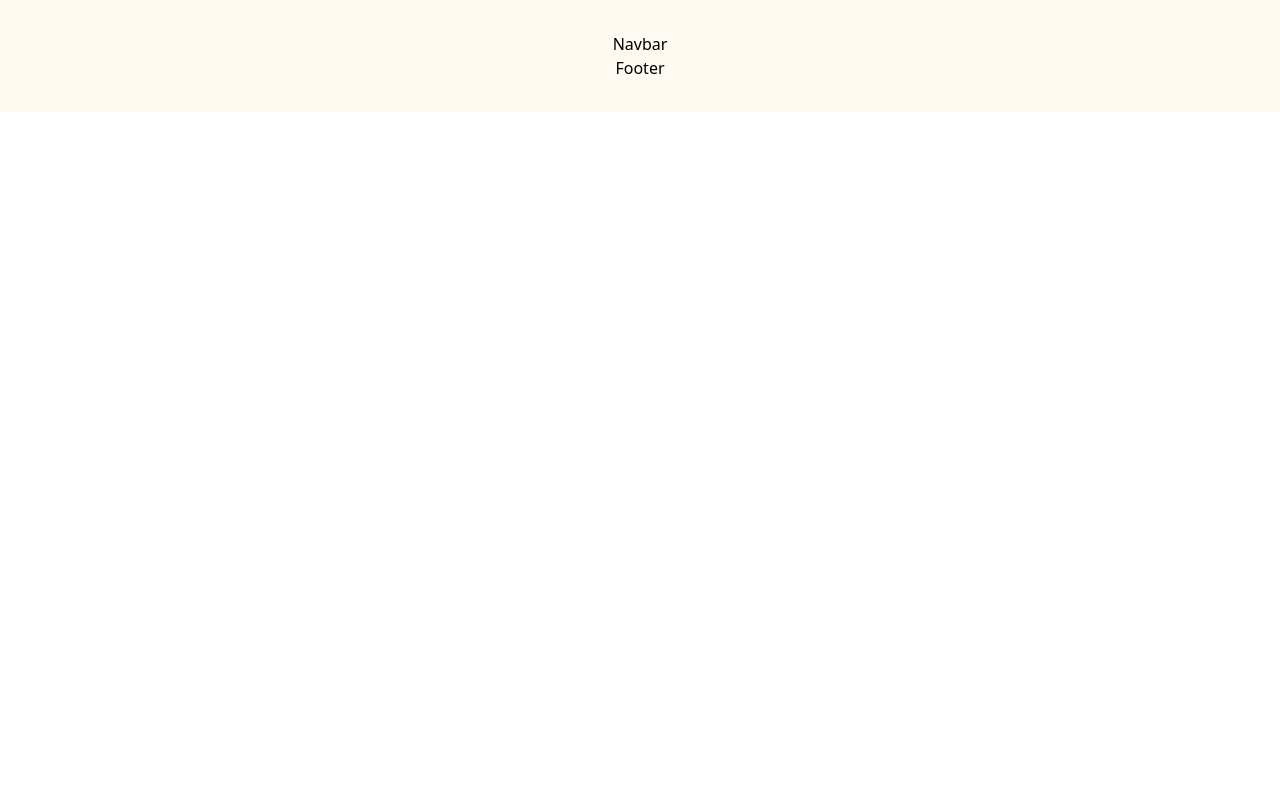
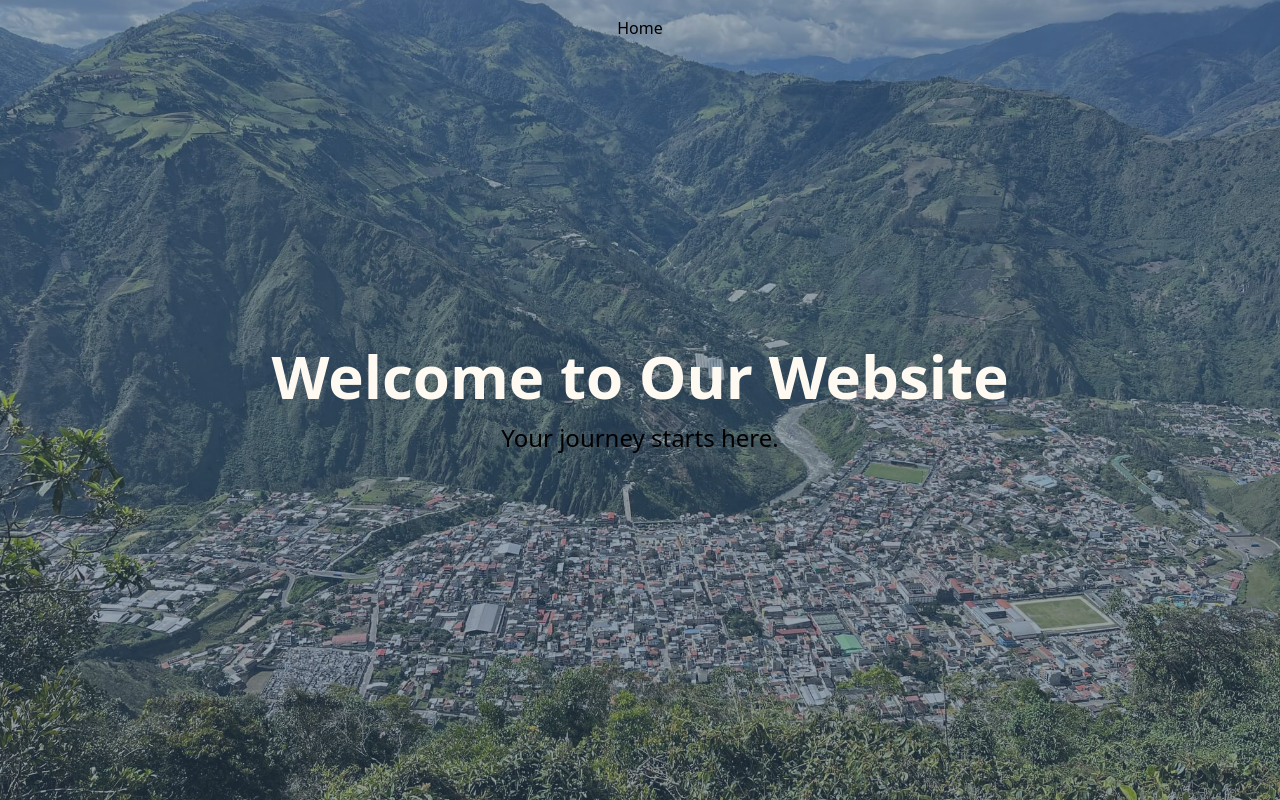
Before and after one commit to k-kenney/magical-banos, a React (Vite) app: page / in a window 1280 px wide. Built offline with nearby package versions, Linux system fonts and the light colour scheme.

Commit message:
Added react router dom and the home hero

```diff
--- a/package.json
+++ b/package.json
@@ -11,7 +11,8 @@
   },
   "dependencies": {
     "react": "^18.3.1",
-    "react-dom": "^18.3.1"
+    "react-dom": "^18.3.1",
+    "react-router-dom": "^6.26.1"
   },
   "devDependencies": {
     "@eslint/js": "^9.8.0",
--- a/src/App.css
+++ b/src/App.css
@@ -1,7 +1,7 @@
 #root {
   max-width: 100%;
   margin: 0 auto;
-  padding: 2rem;
+  /* padding: 2rem; */
   text-align: center;
   background-color: #FFFAF1;
 }
--- a/src/App.jsx
+++ b/src/App.jsx
@@ -1,15 +1,19 @@
-import './App.css'
-import Footer from './components/Footer'
-import Navbar from './components/Navbar'
+import "./App.css";
+import { BrowserRouter as Router, Routes, Route } from "react-router-dom";
+import Homepage from "./screens/Homepage";
+import Navbar from "./components/Navbar";
 
 function App() {
-
   return (
-    <>
-    <Navbar />
-    <Footer />
-    </>
-  )
+    <Router>
+      <Navbar />
+      <Routes>
+        <Route path="/" element={<Homepage />} />
+        {/* <Route path="/about" element={<About />} />
+      <Route path="*" element={<NotFound />} /> */}
+      </Routes>
+    </Router>
+  );
 }
 
-export default App
+export default App;
--- /dev/null
+++ b/src/components/Homepage/HomepageHero.jsx
@@ -0,0 +1,28 @@
+import heroImage from "../../assets/banos-hero.jpg";
+
+const HomepageHero = () => {
+  return (
+    <div className="relative h-screen flex flex-col justify-center items-center">
+      {/* Dark blue background */}
+      <div className="absolute inset-0 bg-darkBlue z-0"></div>
+
+      {/* Background image with opacity */}
+      <div
+        style={{ backgroundImage: `url(${heroImage})` }}
+        className="absolute inset-0 bg-cover bg-center opacity-50 z-0"
+      ></div>
+
+      {/* Content */}
+      <div className="relative z-10 text-center p-8">
+        <h1 className="text-4xl text-lightBeige md:text-6xl font-bold mb-4">
+          Welcome to Our Website
+        </h1>
+        <p className="text-xl text-white md:text-2xl">
+          Your journey starts here.
+        </p>
+      </div>
+    </div>
+  );
+};
+
+export default HomepageHero;
--- a/src/components/Navbar.jsx
+++ b/src/components/Navbar.jsx
@@ -1,9 +1,14 @@
-import React from 'react'
+import { Link } from 'react-router-dom';
 
 const Navbar = () => {
   return (
-    <div>Navbar</div>
-  )
-}
+    <>
+      <nav className="fixed top-0 left-0 w-full bg-transparent text-white z-20 flex justify-center p-4">
+        <Link to="/">Home</Link>
+        {/* <Link to="/about">About</Link> */}
+      </nav>
+    </>
+  );
+};
 
-export default Navbar
+export default Navbar;
--- a/src/screens/Homepage.jsx
+++ b/src/screens/Homepage.jsx
@@ -0,0 +1,12 @@
+import HomepageHero from "../components/Homepage/HomepageHero"
+
+
+const Homepage = () => {
+  return (
+    <>
+    <HomepageHero />
+    </>
+  )
+}
+
+export default Homepage
```
Also changed, not shown: src/main.jsx (+9 -8 lines), src/assets/banos-hero.jpg (renamed from src/assets/banos-hero copy.jpg), 1 other file (tests, documents, lock files or other folders).
